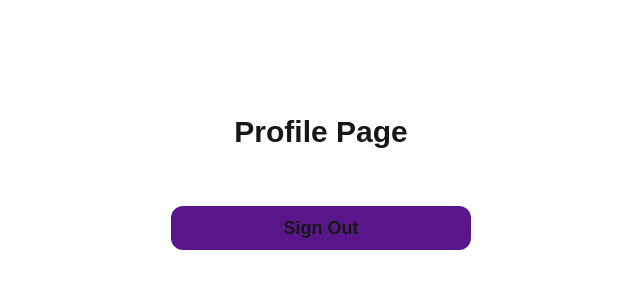
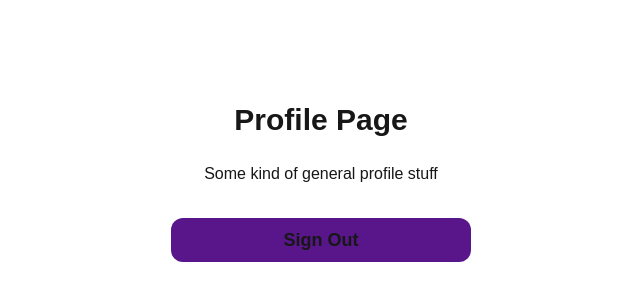
Before and after one commit to kskrenes/nextjs-auth, a Next.js app: page /profile in a window 1280 px wide. Shown: the part 202-502 px from the top of the page, without its empty margins (319-959 px from the left). Built offline with nearby package versions, Linux system fonts and the light colour scheme.

Commit message:
fix styling

```diff
--- a/src/app/profile/page.tsx
+++ b/src/app/profile/page.tsx
@@ -28,9 +28,10 @@ const ProfilePage = () => {
   }
 
   return (
-    <div className="flex justify-center min-h-screen">
-      <div className="flex flex-col items-center justify-center w-[300px] py-2" >
+    <div className="flex min-h-screen items-center justify-center">
+      <div className="flex w-[300px] flex-col items-center py-2" >
         <h1 className="mb-6 text-3xl font-bold">Profile Page</h1>
+        <p>Some kind of general profile stuff</p>
         <Button
           className="w-full my-8"
           onClick={handleLogout}
```
